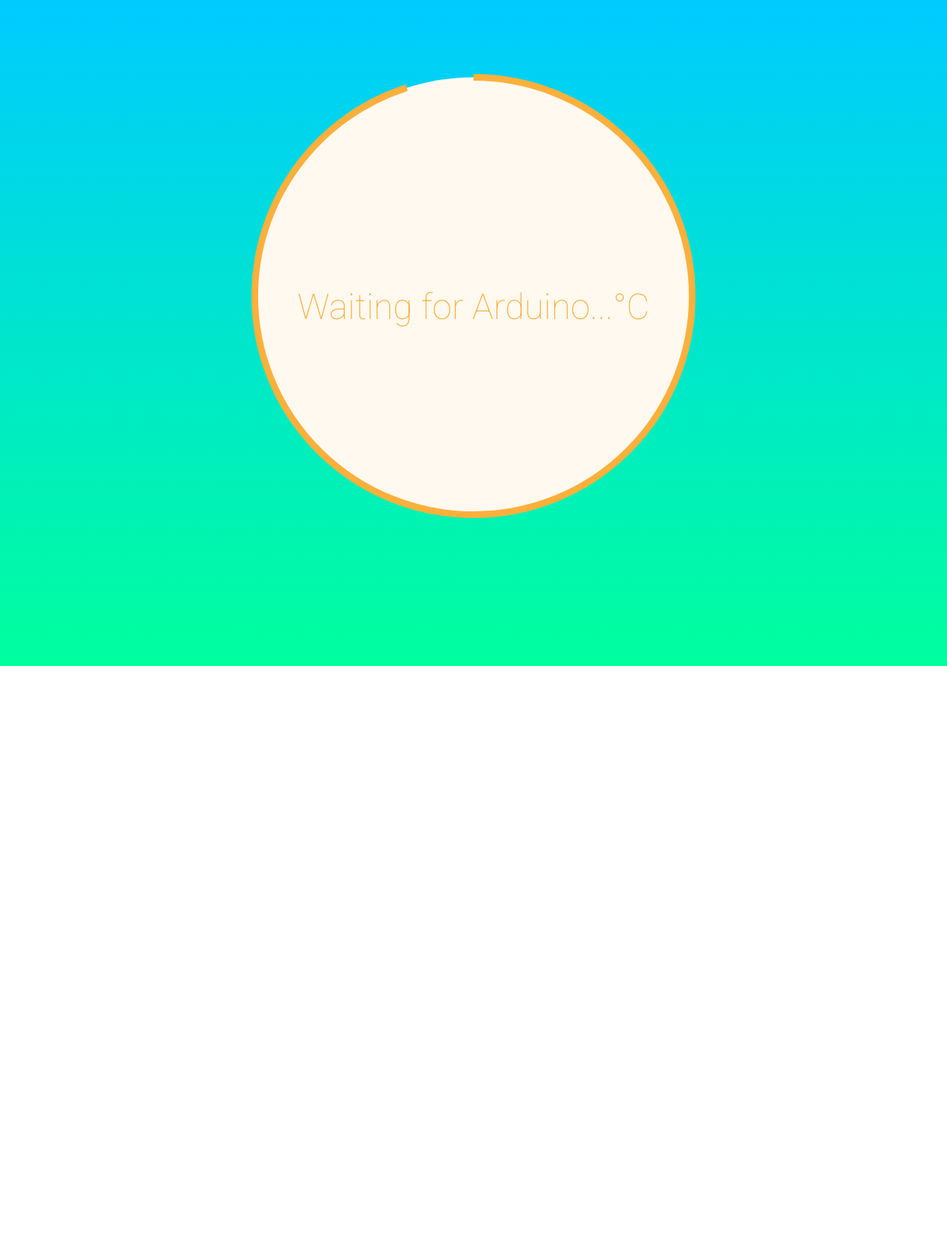
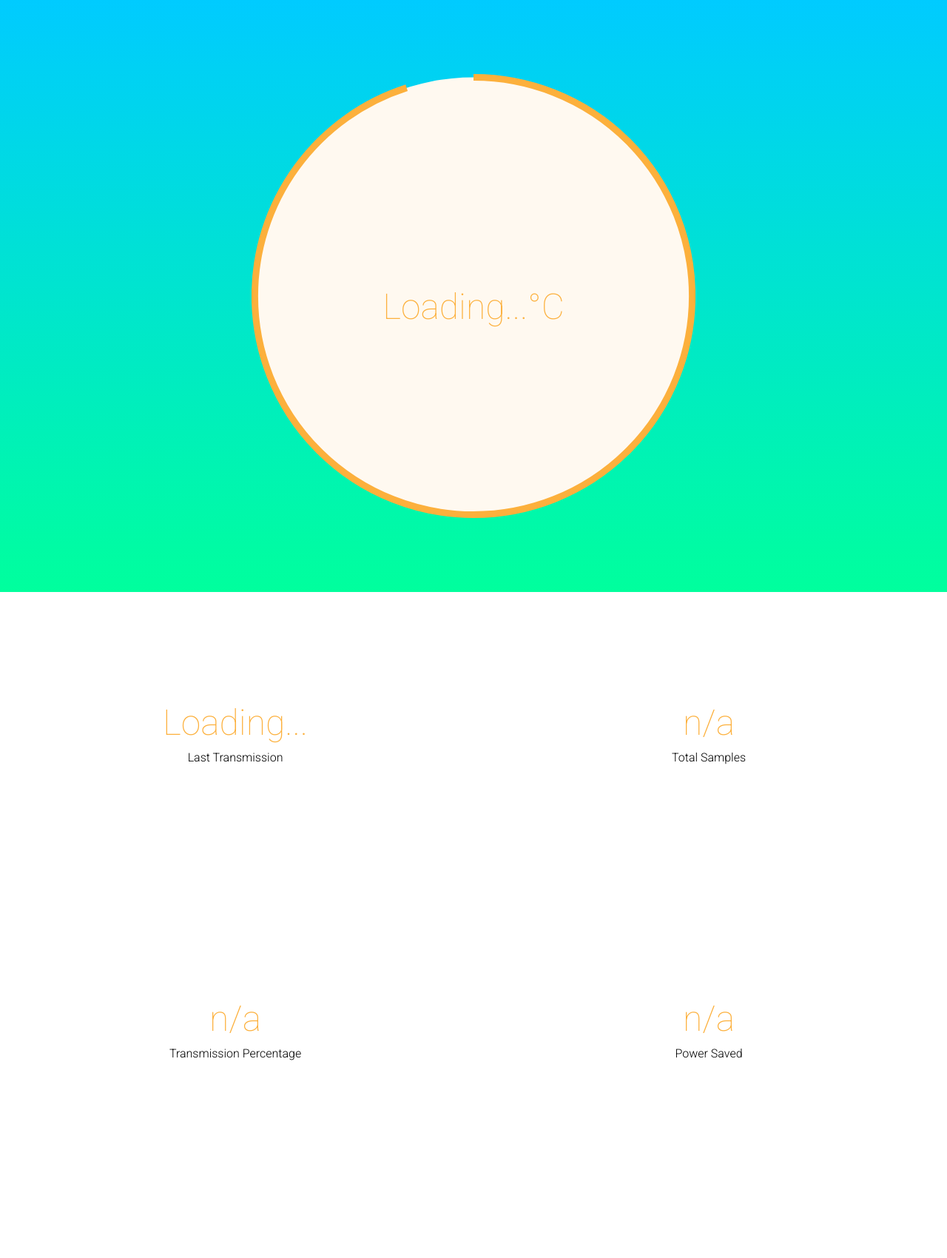
Before and after one commit to adityam/wireless-thermometer, a PHP site: page /temperature2.html in a window 1280 px wide. Shown: the whole page at 74% size. After the commit the page ends 1433 px from the top, so only its background shows below. Run offline with PHP 8.4, Linux system fonts and the light colour scheme.

Commit message:
Add parameters to web interface

```diff
--- a/ReadTemp_06/www/resources/main.css
+++ b/ReadTemp_06/www/resources/main.css
@@ -114,6 +114,7 @@
   color: #fcb03c;
 }
 
+/*
 ::selection {
   background: #07a197;
 }
@@ -121,6 +122,7 @@
 ::-moz-selection {
   background: #07a197;
 }
+*/
 
 .fixed {
   position: fixed;
@@ -150,7 +152,6 @@
   -moz-justify-content: center;
   -ms-justify-content: center;
   justify-content: center;
-  padding-bottom: 100px;
   /* Permalink - use to edit and share this gradient: http://colorzilla.com/gradient-editor/#00cbff+0,00ff9d+100 */
 background: #00cbff; /* Old browsers */
 background: -moz-linear-gradient(top,  #00cbff 0%, #00ff9d 100%); /* FF3.6-15 */
@@ -231,6 +232,35 @@
   background-color: white;
 }
 
+.box {
+  display: inline-block;
+  width:50%;
+  height: 50%;
+  text-align: center;
+}
+
+#stats:nth-child(1) {
+  background-color: pink;
+}
+
+.box .text {
+  display: inline-block;
+  vertical-align: middle;
+}
+
+.box .label {
+  display: block;
+  margin: 15px 0;
+}
+
+.box::after{
+  display: inline-block;
+  height: 100%;
+  width: 0;
+  vertical-align: middle;
+  content: "";
+}
+
 /* RESPONSIVE */
 
 @media all and (max-width: 600px) {
@@ -283,3 +313,11 @@
     font-size: 0.9em;
   }
 }
+
+  /* stats */
+  @media screen and (max-width: 600px){
+    .box {
+      width:100%;
+      height: 25%;
+    }
+  }
--- a/ReadTemp_06/www/resources/main.js
+++ b/ReadTemp_06/www/resources/main.js
@@ -33,6 +33,7 @@
 
 function refresh() {
     $('#content').load('/arduino/temperature');
+    $('#timestamp').load('/arduino/timestamp');
 }
 
 
--- a/ReadTemp_06/www/temperature2.html
+++ b/ReadTemp_06/www/temperature2.html
@@ -21,11 +21,30 @@
             </div>
 
             <div class="content">
-                <header><span id="content">Waiting for Arduino...</span>°C</header>
+                <header><span id="content">Loading...</span>°C</header>
             </div>
         </section>
-
         <section id="stats" class="full-window">
+                <div class="box">
+                    <div class="text">
+                        <header id ="timestamp">Loading...</header><span class = "label">Last Transmission</span>
+                    </div>
+                </div><!--
+             --><div class="box">
+                    <div class="text">
+                        <header>n/a</header><span class = "label">Total Samples</span>
+                    </div>
+                </div><!--
+             --><div class="box">
+                    <div class="text">
+                        <header>n/a</header><span class = "label">Transmission Percentage</span>
+                    </div>
+                </div><!--
+             --><div class="box">
+                    <div class="text">
+                        <header>n/a</header><span class = "label">Power Saved</span>
+                    </div>
+                </div>
         </section>
         <script src="resources/jquery-2.1.1.js"></script>
         <script src="resources/progressbar.js"></script>
```
Also changed, not shown: 1 other file.
